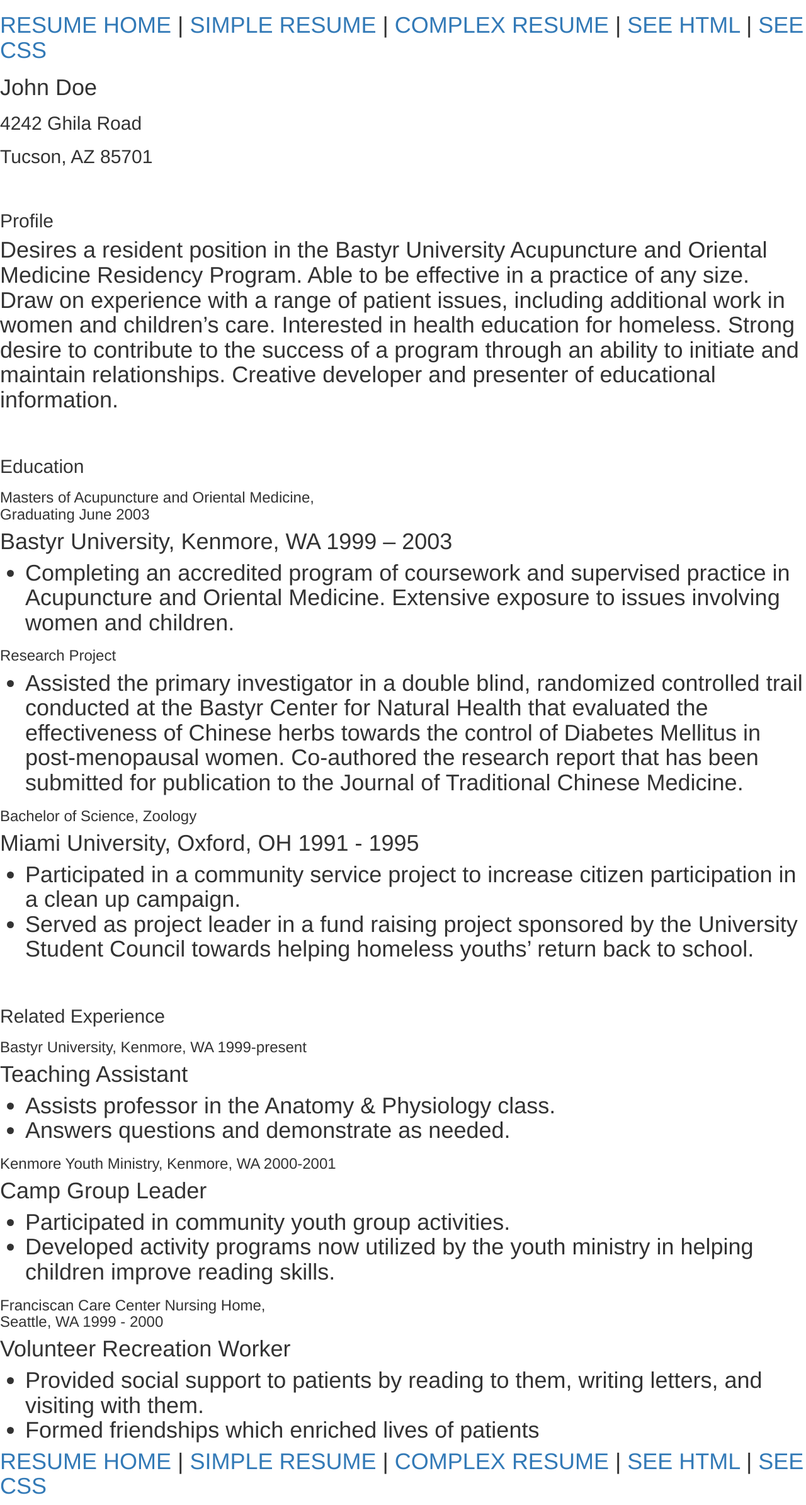
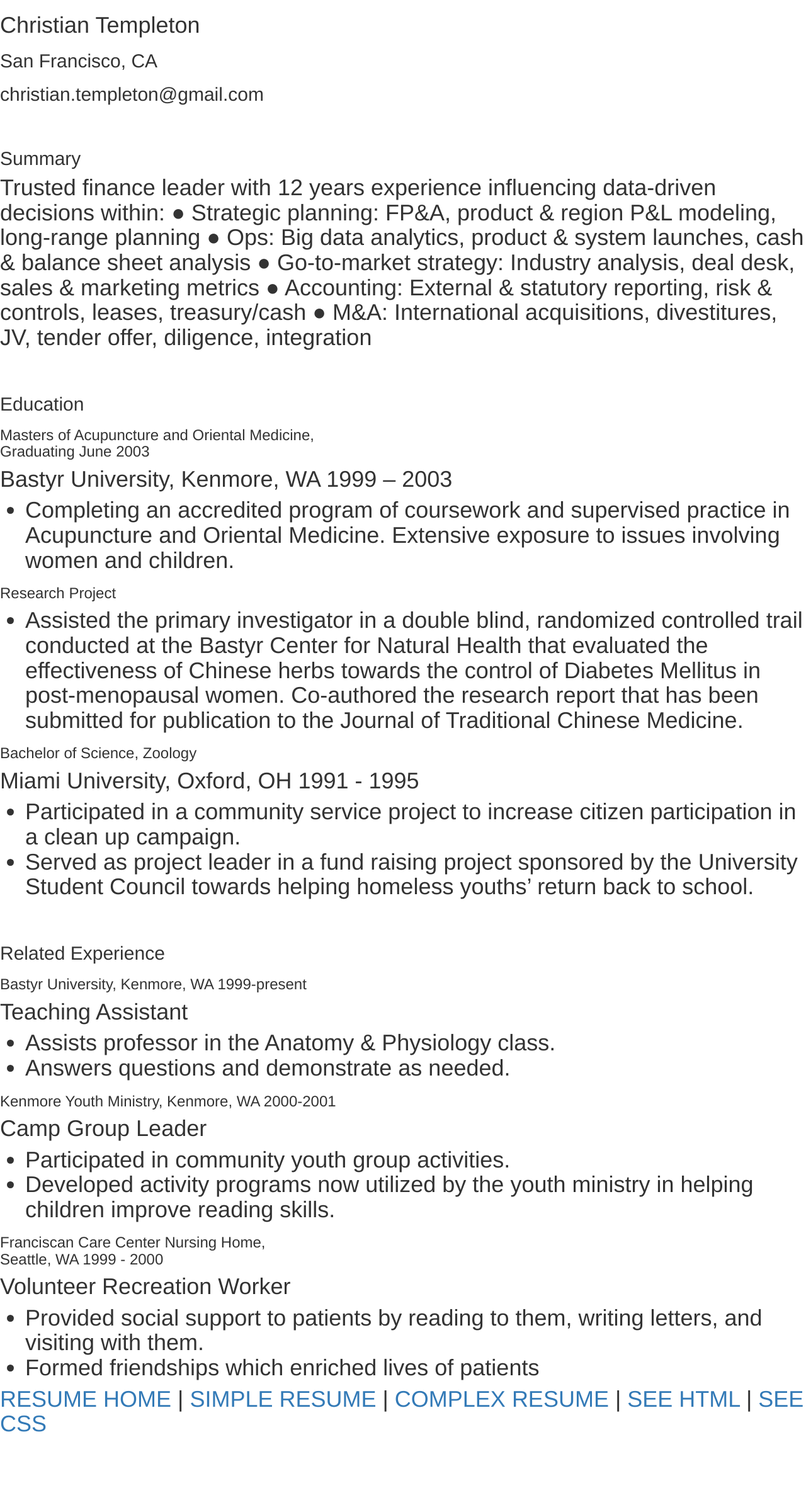
Before and after one commit to christian-templeton/wedding, a Flask app: page /index in a window 1280 px wide. Shown: the whole page at 63% size. After the commit the page ends 2274 px from the top, so only its background shows below. Run offline with Flask 2, Linux system fonts and the light colour scheme; some libraries are stand-ins or nearby versions.

Commit message:
Update index.html

```diff
--- a/templates/index.html
+++ b/templates/index.html
@@ -13,8 +13,7 @@
 <html>
 <head>
 <meta http-equiv="content-type" content="text/html; charset=utf-8" />
-<title>RESUME | JOHN DOE</title>
-<link rel="stylesheet" href="resume.css" type="text/css" />
+<title>RESUME | Christian Templeton </title>
 </head>
 <body>
 <!-- BEGIN DIV FOR OVERALL BOX -->
@@ -22,25 +21,25 @@
 <!-- THIS DIV CENTERS OUR HEADING -->
 <div id="topinfo">
 <p>
-<a href="index.html">RESUME HOME</a> | <a href="#">SIMPLE RESUME</a> | <a href="resume.html">COMPLEX RESUME</a> | <a href="code.html" target="_blank">SEE HTML</a> | <a href="resume.css" target="_blank">SEE CSS</a>
+
 </p>
 
-<h1>John Doe</h1>
-<h2>4242 Ghila Road</h2>
-<h2>Tucson, AZ 85701</h2>
+<h1>Christian Templeton</h1>
+<h2>San Francisco, CA</h2>
+<h2>christian.templeton@gmail.com</h2>
 <br />
 <!-- END CENTERING DIV -->
 </div>
 
-<h2>Profile</h2>
+<h2>Summary</h2>
 <p>
-Desires a resident position in the Bastyr University Acupuncture and Oriental
-Medicine Residency Program. Able to be effective in a practice of any size.
-Draw on experience with a range of patient issues, including additional work
-in women and children’s care. Interested in health education for homeless.
-Strong desire to contribute to the success of a program through an ability to
-initiate and maintain relationships. Creative developer and presenter of
-educational information.
+Trusted finance leader with 12 years experience influencing data-driven decisions within:
+     ● Strategic planning: FP&A, product & region P&L modeling, long-range planning
+     ● Ops: Big data analytics, product & system launches, cash & balance sheet analysis
+     ● Go-to-market strategy: Industry analysis, deal desk, sales & marketing metrics
+     ● Accounting: External & statutory reporting, risk & controls, leases, treasury/cash
+     ● M&A: International acquisitions, divestitures, JV, tender offer, diligence, integration
+
 </p>
 <br />
 <h2>Education</h2>
```
